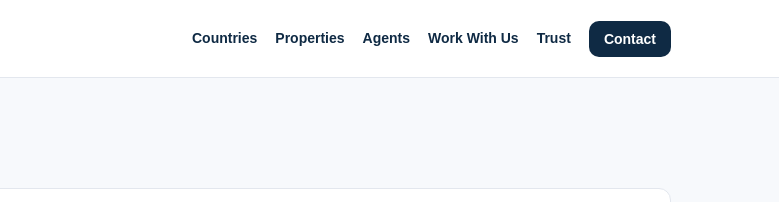
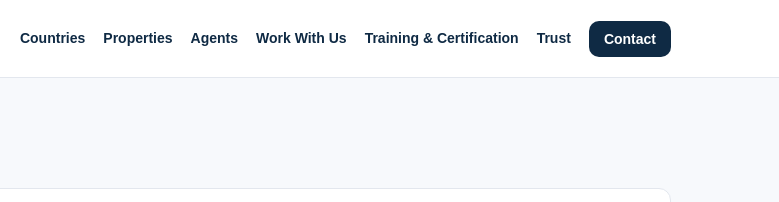
Before and after one commit to jnguegan/panafricproperties, a plain HTML site: page properties.html in a window 1280 px wide. Shown: the top 202 px of the page, 501-1280 px from the left. Drawn offline with Linux system fonts and the light colour scheme.

Commit message:
Update properties.html

```diff
--- a/properties.html
+++ b/properties.html
@@ -24,6 +24,7 @@
         <a href="properties.html">Properties</a>
         <a href="agents.html">Agents</a>
         <a href="franchise.html">Work With Us</a>
+        <a href="training.html">Training & Certification</a>
         <a href="trust.html">Trust</a>
         <a href="contact.html" class="btn">Contact</a>
       </nav>
```
